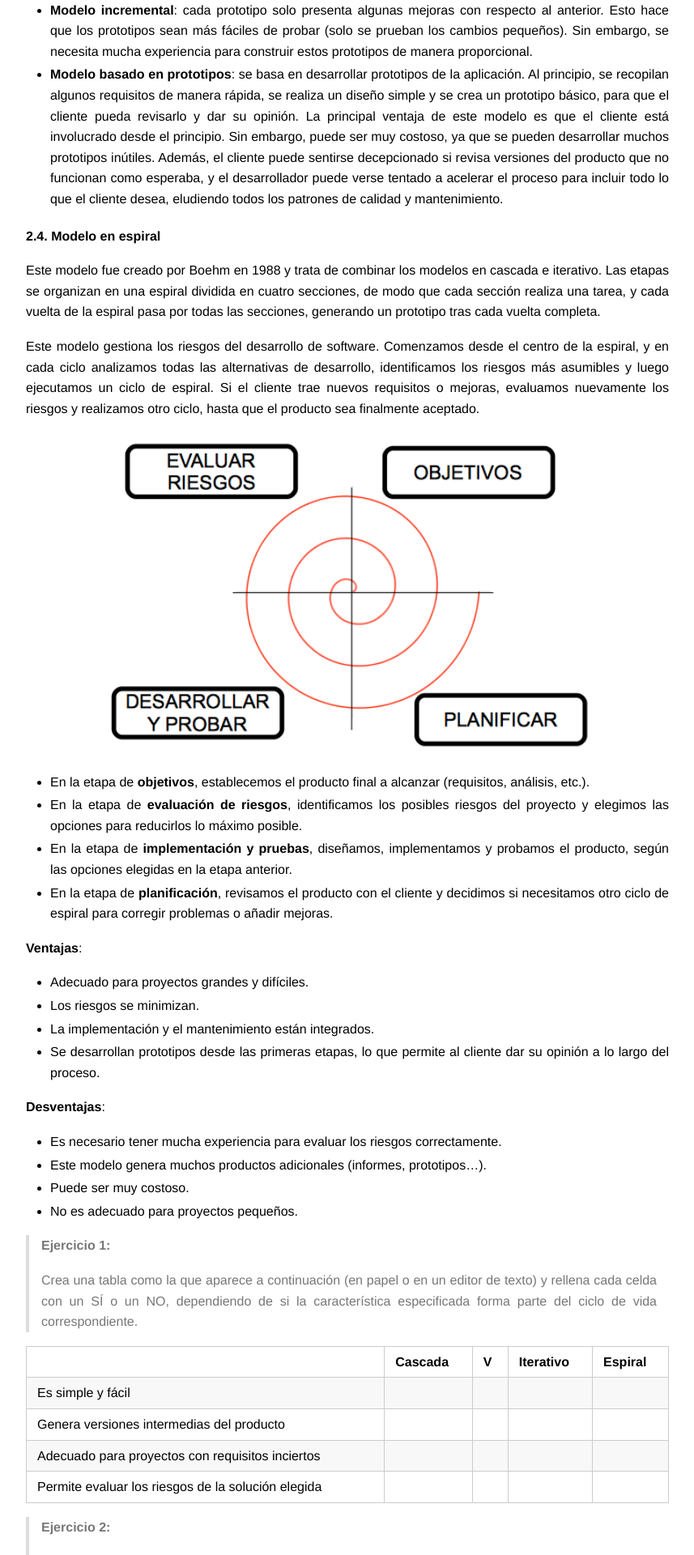
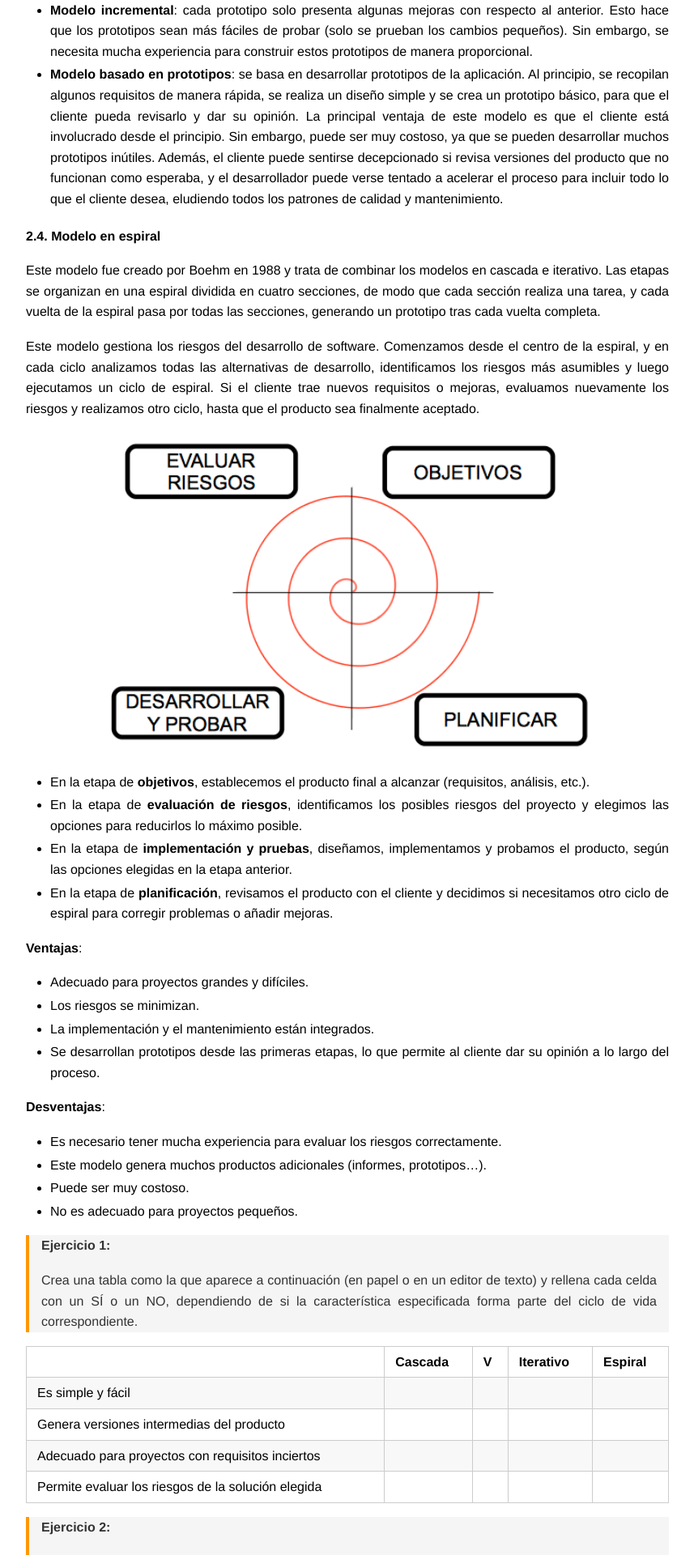
Before and after one commit to fperezIES/proyecto, a Jekyll site: the page built from UD1/life_cycle_software.md, in a window 1280 px wide. Shown: the part 4480-6400 px from the top of the page at 81% size, without its empty margins (211-1068 px from the left). Built offline with Jekyll 4.4.1, drawn with Linux system fonts in a browser that asks for light colours; our own code applies the rules of GitHub Pages for plain Markdown files.

Commit message:
Cambio estilo blockquoute

```diff
--- a/css/github.css
+++ b/css/github.css
@@ -100,9 +100,10 @@
 
 /* Estilo de blockquote */
 blockquote {
-  border-left: 4px solid #dddddd;
+  border-left: 4px solid #ff9800;
   padding: 0 15px;
-  color: #777777;
+  color: #333333;
+  background-color: #f5f5f5;
 }
 
 /* Tablas */
```
Also changed, not shown: UD2/gitjira.md (+7 -0 lines).
